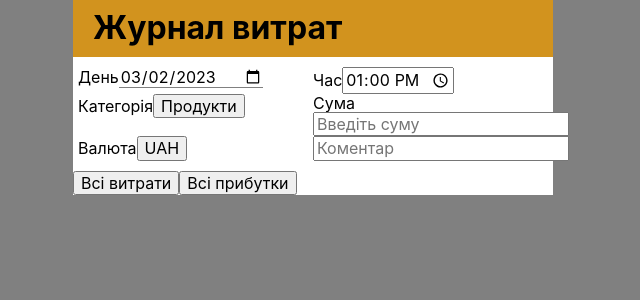
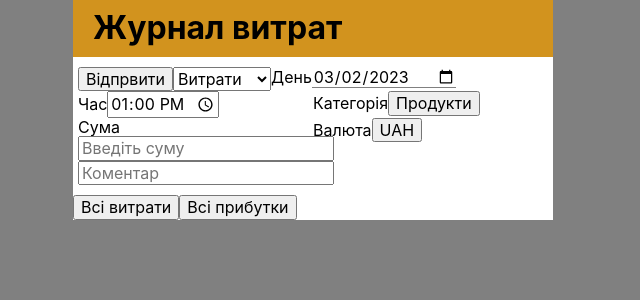
Before and after one commit to veronikagovoruha/react-practica, a React (Create React App) app: page / in a window 1280 px wide. Shown: the top 300 px of the page, without its empty margins (327-967 px from the left). Built offline with nearby package versions, Linux system fonts and the light colour scheme.

Commit message:
pracica 3.1

```diff
--- a/package.json
+++ b/package.json
@@ -6,6 +6,7 @@
     "@testing-library/jest-dom": "^5.16.5",
     "@testing-library/react": "^13.4.0",
     "@testing-library/user-event": "^13.5.0",
+    "nanoid": "^4.0.1",
     "normalize.css": "^8.0.1",
     "react": "^18.2.0",
     "react-dom": "^18.2.0",
--- a/src/components/App.jsx
+++ b/src/components/App.jsx
@@ -1,10 +1,42 @@
 import { Component } from "react";
 import MainPage from "./MainPage/MainPage";
+import lsApi from "../utils/localStorage"
 import TransactionHistoryPage from "./TransactionHistiryPage/TransactionHistoryPage";
+
 
 export class App extends Component {
     state = {
-        activePage: 'main'
+        activePage: 'main',
+        categories: [],
+        costs: [],
+        incomes: []
+    }
+
+    componentDidMount(){
+        const initialCategories = [{title: 'Їжа', id: 1}];
+        const newCategories = lsApi.getDataFromLS(lsApi.keys.CATEGORIS, initialCategories);
+        const costs = lsApi.getDataFromLS(lsApi.keys.COSTS, []);
+        const incomes = lsApi.getDataFromLS(lsApi.keys.INCOMES, []);
+        this.setState({ categories: newCategories, costs, incomes });
+    }
+
+    componentDidUpdate(prevProps, prevState){
+        const {categories, costs, incomes } = this.state;
+        if(prevState.categories !== categories){
+            lsApi.setDataToLS(lsApi.keys.CATEGORIS, categories)
+        }
+        if(prevState.costs !== costs){
+            lsApi.setDataToLS(lsApi.keys.COSTS, costs)
+        }
+        if(prevState.incomes !== incomes){
+            lsApi.setDataToLS(lsApi.keys.INCOMES, incomes)
+        }
+    }
+
+    addCategory = (newCategory) => {
+        this.setState(prev => ({
+            categories: [...prev.categories, newCategory],
+        }));
     }
 
     onIncomesBtnClick = () => {
@@ -19,11 +51,18 @@ export class App extends Component {
         this.setState({activePage: 'main'})
     }
 
+    addTransaction = transaction => {
+        const {transType} = transaction;
+        if(transaction.transType === 'costs'){
+            this.setState(prevState => ({[transType]: [...prevState[transType], transaction]}));
+        }
+    }
+
     render(){
-        const {activePage} = this.state;
+        const {activePage, categories} = this.state;
         switch(activePage){
             case 'main':
-                return <MainPage onIncomesBtnClick ={this.onIncomesBtnClick} onCostsBtnClick = {this.onCostsBtnClick}/>
+                return <MainPage addTransaction={this.addTransaction} categories ={ categories} addCategory = {this.addCategory} onIncomesBtnClick ={this.onIncomesBtnClick} onCostsBtnClick = {this.onCostsBtnClick}/>
             case 'costs':
                 return <TransactionHistoryPage  transType = {activePage} onReturnBtnClick={this.onReturnBtnClick}/>
                 case 'incomes':
--- a/src/components/CategoriesList/CategoriesList.jsx
+++ b/src/components/CategoriesList/CategoriesList.jsx
@@ -1,30 +1,45 @@
 import s from './CategoriesList.module.css';
 import sprite from '../../assets/sprite.svg'
+import { Component } from 'react';
+import {nanoid} from 'nanoid';
 
-const CategoriesList = () => {
+class CategoriesList extends Component {
+    state = {
+        input: '',
+        // categories: [{title: 'Їжа', id: 1} , {title: 'House', id: 2}, {title: 'Різне', id: 3}]
+    }
+
+    handleChange = e => {
+        const {name, value} = e.target;
+        this.setState({[name]: value})
+    }
+
+    handleSubmit = e => {
+        const {addCategory } = this.props;
+        const {input} = this.state;
+        e.preventDefault();
+        addCategory({title: input, id: nanoid()})
+    }
+
+    render(){
+        const {setCategories, categories} = this.props;
         return(
             <>
                 <ul className={s.list}>
-                <li className={s.item}>
-                    <p>Їжа</p>
+                    {categories.map(({title, id}) => (
+                        <li key={id} className={s.item}>
+                        <p onClick={() => setCategories(title)}>{title}</p>
                         <button type='button' className={s.btnInfo}>
                             <svg className={s.svg}>
                                 <use href={sprite + '#icon-dots'}></use>
                             </svg>
                         </button>
                     </li>
-                <li className={s.item}>
-                    <p>Різне</p>
-                    <button type='button' className={s.btnInfo}>
-                        <svg className={s.svg}>
-                            <use href={sprite + '#icon-dots'}></use>
-                        </svg>
-                    </button>
-                </li>
+                    ))}
                 </ul>
 
-            <form className={s.form}>
-                <input className={s.input} type="text" name="category" placeholder="Нова категорія"/>
+                <form className={s.form} onSubmit={this.handleSubmit}>
+                    <input onChange={this.handleChange} className={s.input} type="text" name="input" placeholder="Нова категорія"/>
                     <button className={s.btnAdd} type="submit">
                         <svg className={s.svg}>
                             <use href={sprite + '#icon-plus'}></use>
@@ -34,5 +49,6 @@ const CategoriesList = () => {
             </>
         )
     }
+}
 
 export default CategoriesList;
--- a/src/components/MainPage/MainPage.jsx
+++ b/src/components/MainPage/MainPage.jsx
@@ -4,12 +4,30 @@ import Header from "../Header/Header";
 import s from "./MainPage.module.css"
 import { Component } from "react";
 
-
+const inintialStateForm = {
+    date: '2023-03-02',
+    time: '13:00',
+    category: 'Продукти',
+    sum: '',
+    currency: 'UAH',
+    comment: '',
+    transType: 'costs',
+}
 class MainPage  extends Component{
 
     state = {
-        isCategoryList: false
+        isCategoryList: false,
+        ...inintialStateForm,
     };
+
+    handlerChange = e => {
+        const {name, value} = e.target;
+        this.setState({[name]: value})
+    }
+
+    setCategories = (category) => {
+        this.setState({ category });
+    }
 
     handelOpenCategoriesList = () => {
         this.setState({isCategoryList: true})
@@ -19,9 +37,13 @@ class MainPage  extends Component{
         this.setState({isCategoryList: false})
     }
 
+    resetForm = () => {
+        this.setState({inintialStateForm});
+    }
+
     render(){
-        const {onIncomesBtnClick, onCostsBtnClick} = this.props;
-        const {isCategoryList} = this.state;
+        const {onIncomesBtnClick, onCostsBtnClick, addCategory, categories, addTransaction} = this.props;
+        const {isCategoryList, ...form} = this.state;
         return (
             <div className="container">
                <Header
@@ -30,9 +52,9 @@ class MainPage  extends Component{
                 cbOnClick={this.handelCloseCategoriesList}
                />
                <main className={s.main}>
-               {isCategoryList ? <CategoriesList /> :
+               {isCategoryList ? <CategoriesList categories={categories} addCategory= {addCategory} setCategories={this.setCategories}/> :
                 <>
-                <TransactionForm handelOpenCategoriesList={this.handelOpenCategoriesList}/>
+                <TransactionForm resetForm = {this.resetForm} handlerChange={this.handlerChange} addTransaction={addTransaction} form={form} handelOpenCategoriesList={this.handelOpenCategoriesList}/>
                 <div className={s.blockBtn}>
                     <button className={s.costs} onClick = {onIncomesBtnClick}>Всі витрати</button>
                     <button className={s.incomes} onClick = {onCostsBtnClick}>Всі прибутки</button>
--- a/src/components/TransactionForm/TransactionForm.jsx
+++ b/src/components/TransactionForm/TransactionForm.jsx
@@ -1,35 +1,29 @@
-import { Component } from "react";
 import s from "./TransactionForm.module.css";
 
-class TransactionForm extends Component {
-    state = {
-        date: '2023-03-02',
-        time: '13:00',
-        category: 'Продукти',
-        sum: '',
-        currency: 'UAH',
-        comment: ''
-    }
-
-    handlerChange = (e) => {
-        const {name, value} = e.target;
-        this.setState({[name]: value})
-    }
-
-    render(){
-        const {handelOpenCategoriesList} = this.props;
-        const {date, time, category, sum, currency, comment} = this.state;
+const TransactionForm = ({handelOpenCategoriesList, resetForm, addTransaction, handlerChange, form}) => {
+        const { date, time, category, sum, currency, comment, transType} = form;
         return(
             <>
-            <form className={s.form}>
+            <form className={s.form}
+                onSubmit={(e) =>
+                {e.preventDefault();
+                addTransaction(form);
+                resetForm()
+            }}
+            >
+                <button type="submit">Відпрвити</button>
+                <select name="transType" id="" value={transType} onChange={handlerChange}>
+                    <option value="costs">Витрати</option>
+                    <option value="incomes">Прибуток</option>
+                </select>
                     <label className={s.label}>День
-                        <input className={s.inputDate} type="date" name="date" onChange={this.handlerChange} value={date}/>
+                        <input className={s.inputDate} type="date" name="date" onChange={handlerChange} value={date}/>
                     </label>
                     <label className={s.label}>Час
                         <input
                         className={s.inputTime}
                         type="time" name="time"
-                        onChange={this.handlerChange}
+                        onChange={handlerChange}
                         value={time}/>
                     </label>
                     <label className={s.label}>Категорія
@@ -41,18 +35,17 @@ class TransactionForm extends Component {
                         value={category}/>
                     </label>
                     <label className={s.label}>Сума
-                        <input className={s.inputSum} type="text" name="sum" value={sum} onChange={this.handlerChange} placeholder="Введіть суму"/>
+                        <input className={s.inputSum} type="text" name="sum" value={sum} onChange={handlerChange} placeholder="Введіть суму"/>
                     </label>
-                    <label className={s.label}l>Валюта
-                        <input className={s.inputCurrency} type="button" name="currency" onChange={this.handlerChange} value={currency}/>
+                    <label className={s.label}>Валюта
+                        <input className={s.inputCurrency} type="button" name="currency" onChange={handlerChange} value={currency}/>
                     </label>
                     <label className={s.label}>
-                        <input className={s.inputcomment} type="text" name="comment" onChange={this.handlerChange} value={comment} placeholder="Коментар"/>
+                        <input className={s.inputcomment} type="text" name="comment" onChange={handlerChange} value={comment} placeholder="Коментар"/>
                     </label>
                 </form>
             </>
         )
         }
-}
 
 export default TransactionForm;
--- /dev/null
+++ b/src/utils/localStorage.js
@@ -0,0 +1,17 @@
+const keys = {
+    CATEGORIS: 'categories',
+    COSTS: 'costs',
+    INCOMES: 'incomes'
+}
+
+const setDataToLS = (key, data) => {
+    const dataJSON = JSON.stringify(data);
+    localStorage.setItem(key, dataJSON);
+}
+
+const getDataFromLS = (key, initialValue) => {
+    const data = localStorage.getItem(key);
+    return JSON.parse(data) ?? initialValue;
+}
+
+export default {keys, setDataToLS, getDataFromLS};
```
Also changed, not shown: 1 other file (tests, documents, lock files or other folders). Lines whose indentation alone changed are shown as unchanged.
